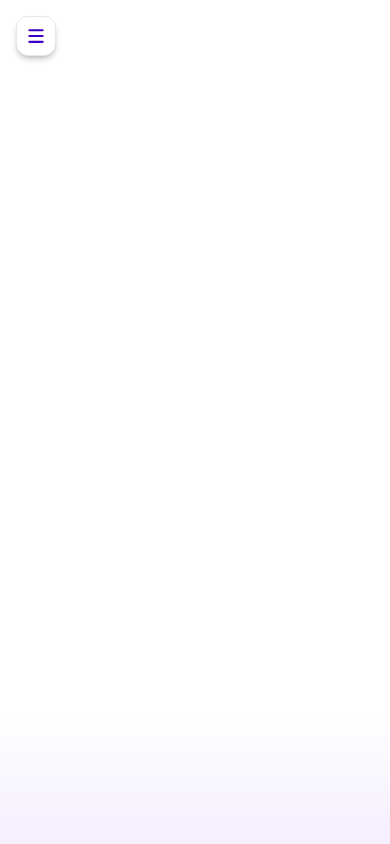
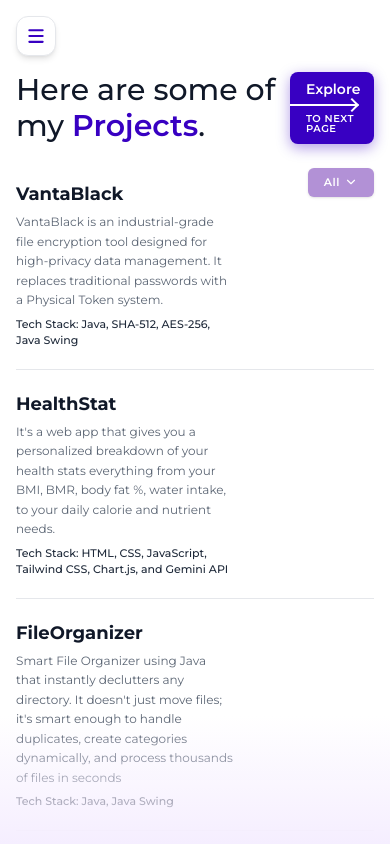
Before and after one commit to aryan1723/Personal-Portfolio, a React (Vite) app in the folder client/: page /projects in a window 390 px wide. Built offline with nearby package versions, Linux system fonts and the light colour scheme.

Commit message:
Update Projects component with new project data and UI
Refactor Projects component to include project data and enhance UI interactions.

```diff
--- a/client/src/pages/Projects.jsx
+++ b/client/src/pages/Projects.jsx
@@ -1,257 +1,190 @@
+import { useState } from 'react';
 import { motion, AnimatePresence } from 'framer-motion';
-import { NavLink } from 'react-router-dom';
-import { Github, Smile, Binoculars, GraduationCap, Award, Trophy, X, CheckCircle, AlertCircle, Loader, Menu } from 'lucide-react';
-import { useState } from 'react';
-import emailjs from '@emailjs/browser';
-import pfp from '../assets/pfp.png';
+import { ArrowRight, ChevronDown } from 'lucide-react';
+import { ExploreButton, LoadMoreButton, ShowLessButton } from '../components/Buttons';
 
-const RATE_LIMIT_MS = 60 * 60 * 1000;
+import vantaImg from '../assets/Projects/vantablack.png';
+import healthImg from '../assets/Projects/healthstat.png';
+import fileImg from '../assets/Projects/fileorganizer.png';
+import travelImg from '../assets/Projects/travelbuddy.png';
+import wordImg from '../assets/Projects/Wordsuggestor.png';
+import nomadImg from '../assets/Projects/nomaded.png';
 
-// Shared social links toolbox block
-const Toolbox = () => (
-  <div className="flex flex-col items-center">
-    <div className="grid grid-cols-2 gap-[8px] p-2 relative">
-      <div className="absolute inset-2 bg-[#caabff] blur-[25px] opacity-70 rounded-full z-0 pointer-events-none"></div>
-      <a href="https://www.linkedin.com/in/aryan-solanki1723/" target="_blank" rel="noopener noreferrer" className="w-[60px] h-[52px] flex items-center justify-center bg-[#caabff] text-white rounded-tl-[16px] rounded-tr-[3px] rounded-bl-[3px] rounded-br-[3px] hover:bg-[#b078fa] transition-colors duration-300 z-10 shadow-sm">
-        <svg xmlns="http://www.w3.org/2000/svg" width="22" height="22" viewBox="0 0 24 24" fill="white">
-          <path d="M19 0h-14c-2.761 0-5 2.239-5 5v14c0 2.761 2.239 5 5 5h14c2.762 0 5-2.239 5-5v-14c0-2.761-2.238-5-5-5zm-11 19h-3v-11h3v11zm-1.5-12.268c-.966 0-1.75-.79-1.75-1.764s.784-1.764 1.75-1.764 1.75.79 1.75 1.764-.783 1.764-1.75 1.764zm13.5 12.268h-3v-5.604c0-3.368-4-3.113-4 0v5.604h-3v-11h3v1.765c1.396-2.586 7-2.777 7 2.476v6.759z" />
-        </svg>
-      </a>
-      <a href="https://github.com/aryan1723" target="_blank" rel="noopener noreferrer" className="w-[60px] h-[52px] flex items-center justify-center bg-[#caabff] text-white rounded-tr-[16px] rounded-tl-[3px] rounded-bl-[3px] rounded-br-[3px] hover:bg-[#b078fa] transition-colors duration-300 z-10 shadow-sm">
-        <Github size={24} fill="currentColor" strokeWidth={0} />
-      </a>
-      <a href="tel:+917017580748" className="w-[60px] h-[52px] flex items-center justify-center bg-[#caabff] text-white rounded-bl-[16px] rounded-tl-[3px] rounded-tr-[3px] rounded-br-[3px] hover:bg-[#b078fa] transition-colors duration-300 z-10 shadow-sm">
-        <svg xmlns="http://www.w3.org/2000/svg" width="20" height="20" viewBox="0 0 24 24" fill="white"><path d="M6.62 10.79a15.053 15.053 0 006.59 6.59l2.2-2.2a1 1 0 011.11-.21c1.12.45 2.33.69 3.58.69a1 1 0 011 1V20a1 1 0 01-1 1A17 17 0 013 4a1 1 0 011-1h3.5a1 1 0 011 1c0 1.25.24 2.46.69 3.58a1 1 0 01-.21 1.11l-2.36 2.1z" /></svg>
-      </a>
-      <a href="mailto:aryansolanki1723@gmail.com" className="w-[60px] h-[52px] flex items-center justify-center bg-[#caabff] text-white rounded-br-[16px] rounded-tl-[3px] rounded-tr-[3px] rounded-bl-[3px] hover:bg-[#b078fa] transition-colors duration-300 z-10 shadow-sm">
-        <svg xmlns="http://www.w3.org/2000/svg" width="22" height="22" viewBox="0 0 24 24" fill="none" stroke="white" strokeWidth="2" strokeLinecap="round" strokeLinejoin="round">
-          <rect x="2" y="4" width="20" height="16" rx="2" />
-          <path d="m22 7-8.97 5.7a1.94 1.94 0 0 1-2.06 0L2 7" />
-        </svg>
-      </a>
-    </div>
-  </div>
-);
-
-const navItems = [
-  { path: '/', label: 'ABOUT ME', icon: Smile },
-  { path: '/projects', label: 'PROJECTS', icon: Binoculars },
-  { path: '/education', label: 'EDUCATION', icon: GraduationCap },
-  { path: '/certificates', label: 'CERTIFICATES', icon: Award },
-  { path: '/achievements', label: 'ACHIEVEMENTS', icon: Trophy }
+const projectsData = [
+  {
+    id: 1,
+    title: 'VantaBlack',
+    category: 'Backend',
+    description: 'VantaBlack is an industrial-grade file encryption tool designed for high-privacy data management. It replaces traditional passwords with a Physical Token system.',
+    tech: 'Java, SHA-512, AES-256, Java Swing',
+    link: 'https://github.com/aryan1723/VantaBlack',
+    image: vantaImg
+  },
+  {
+    id: 2,
+    title: 'HealthStat',
+    category: 'Frontend',
+    description: "It's a web app that gives you a personalized breakdown of your health stats everything from your BMI, BMR, body fat %, water intake, to your daily calorie and nutrient needs.",
+    tech: 'HTML, CSS, JavaScript, Tailwind CSS, Chart.js, and Gemini API',
+    link: 'https://health-stat.onrender.com/',
+    image: healthImg
+  },
+  {
+    id: 3,
+    title: 'FileOrganizer',
+    category: 'Backend',
+    description: 'Smart File Organizer using Java that instantly declutters any directory. It doesn\'t just move files; it\'s smart enough to handle duplicates, create categories dynamically, and process thousands of files in seconds',
+    tech: 'Java, Java Swing',
+    link: 'https://github.com/aryan1723/FIleOrganizer',
+    image: fileImg
+  },
+  {
+    id: 4,
+    title: 'TravelBuddy',
+    category: 'Fullstack',
+    description: 'TravelBuddy is a web-based solution designed to dismantle linguistic barriers the platform enables users to translate text from images and speech instantly, ensuring they can navigate foreign environments like menus and street signs with ease.',
+    tech: 'HTML, CSS, Google Translate API, PHP, MySQL, RESTful APIs',
+    link: 'https://travelbuddyjourneysimplifier.infinityfreeapp.com/',
+    image: travelImg
+  },
+  {
+    id: 5,
+    title: 'WordSuggestor',
+    category: 'Backend',
+    description: "An incredibly fast, algorithmically-driven predictive text and autocorrect engine. Implements custom Trie Data Structures to analyze prefixes and suggest highly probable word completions instantly during keystrokes.",
+    tech: 'Java, Data Structures, Trie Trees',
+    link: 'https://github.com/aryan1723/WordSuggestor',
+    image: wordImg
+  },
+  {
+    id: 6,
+    title: 'Nomad Academy',
+    category: 'Fullstack',
+    description: "Nomad Academy is a full-stack educational solution engineered to bridge the digital divide by delivering modern classroom experiences to students in high-altitude or remote regions with intermittent internet access.",
+    tech: 'React, Node.js, Express, MongoDB',
+    link: 'https://github.com/aryan1723/Nomaded',
+    image: nomadImg
+  }
 ];
 
-// ── Mobile Hamburger Drawer ──────────────────────────────
-const MobileMenu = ({ onClose }) => {
+const Projects = () => {
+  const [hoveredProject, setHoveredProject] = useState(null);
+  const [mousePos, setMousePos] = useState({ x: 0, y: 0 });
+  const [filterMode, setFilterMode] = useState('All');
+  const [isFilterOpen, setIsFilterOpen] = useState(false);
+  const [visibleCount, setVisibleCount] = useState(4);
+
+  const handleMouseMove = (e) => {
+    setMousePos({ x: e.clientX + 20, y: e.clientY - 150 });
+  };
+
+  const filteredProjects = projectsData.filter(p => filterMode === 'All' || p.category === filterMode);
+  const categories = ['All', ...new Set(projectsData.map(p => p.category))];
+
   return (
     <motion.div
-      initial={{ opacity: 0, y: -20 }}
+      initial={{ opacity: 0, y: 20 }}
       animate={{ opacity: 1, y: 0 }}
       exit={{ opacity: 0, y: -20 }}
-      transition={{ duration: 0.25 }}
-      className="fixed inset-0 z-50 bg-white flex flex-col"
+      transition={{ duration: 0.5 }}
+      className="w-full min-h-full flex flex-col relative"
+      onMouseMove={handleMouseMove}
     >
-      {/* Header */}
-      <div className="flex items-center justify-between px-6 py-5 border-b border-gray-100">
-        <div className="flex items-center gap-3">
-          <img src={pfp} alt="Profile" className="w-10 h-10 rounded-full object-cover border-2 border-[#c8a2fc]" />
-          <span className="font-bold text-[#3800c2] tracking-wider text-sm">ARYAN SOLANKI</span>
-        </div>
-        <button onClick={onClose} className="p-2 rounded-full hover:bg-gray-100 transition-colors">
-          <X size={22} strokeWidth={2.5} />
-        </button>
+      <div className="flex justify-between items-start w-full mb-4 mt-2">
+        <h1 className="text-3xl font-medium ">
+          Here are some of my <span className="text-[#3800c2] font-semibold">Projects</span>.
+        </h1>
+        <ExploreButton to="/education" />
       </div>
 
-      {/* Nav */}
-      <nav className="flex-1 px-6 pt-6 flex flex-col gap-1">
-        {navItems.map((item) => (
-          <NavLink
-            key={item.path}
-            to={item.path}
-            onClick={onClose}
-            className={({ isActive }) =>
-              `flex items-center gap-4 px-4 py-3 rounded-xl text-[14px] font-bold tracking-widest transition-colors ${isActive ? 'bg-[#f0e8ff] text-[#3800c2]' : 'text-gray-700 hover:bg-gray-50'}`
-            }
+      <div className="flex flex-col w-full relative">
+        <div className="absolute top-[8px] right-0 z-20">
+          <div className="relative">
+            <button
+              onClick={() => setIsFilterOpen(!isFilterOpen)}
+              className="flex items-center text-[11px] font-semibold tracking-wider bg-[#b291d6] text-white px-4 py-1.5 rounded-md shadow-sm hover:bg-[#a27acb] transition-colors"
+            >
+              {filterMode} <ChevronDown size={14} className="ml-1" />
+            </button>
+            {isFilterOpen && (
+              <div className="absolute top-full right-0 mt-2 bg-white rounded-md shadow-xl border border-gray-100 py-2 min-w-[120px]">
+                {categories.map(cat => (
+                  <div
+                    key={cat}
+                    onClick={() => { setFilterMode(cat); setIsFilterOpen(false); setVisibleCount(4); }}
+                    className="px-4 py-2 hover:bg-gray-50 text-[11px] cursor-pointer text-gray-700 font-medium"
+                  >
+                    {cat}
+                  </div>
+                ))}
+              </div>
+            )}
+          </div>
+        </div>
+
+        {filteredProjects.slice(0, visibleCount).map((project, index) => (
+          <a
+            key={project.id}
+            href={project.link}
+            target="_blank"
+            rel="noopener noreferrer"
+            className={`py-[20px] group cursor-pointer transition-all duration-300 relative block ${index !== Math.min(filteredProjects.length, visibleCount) - 1 ? 'border-b border-gray-200' : ''}`}
+            onMouseEnter={() => setHoveredProject(project)}
+            onMouseLeave={() => setHoveredProject(null)}
           >
-            {({ isActive }) => (
-              <>
-                <item.icon size={20} strokeWidth={isActive ? 3 : 2} />
-                {item.label}
-              </>
-            )}
-          </NavLink>
+            <div className="flex justify-between items-start w-full pr-[140px]">
+              <div className="flex flex-col w-full">
+                <h3 className="text-lg font-bold mb-1 text-gray-900 group-hover:text-[#3800c2] transition-colors">{project.title}</h3>
+                <p className="text-gray-600 text-[12px] leading-relaxed mb-1.5 opacity-90 group-hover:opacity-100 transition-opacity whitespace-pre-wrap">
+                  {project.description}
+                </p>
+                <p className="text-gray-800 font-medium text-[11px]">Tech Stack: {project.tech}</p>
+              </div>
+
+              <div className="absolute right-0 top-1/2 -translate-y-1/2 opacity-0 -translate-x-2 group-hover:opacity-100 group-hover:translate-x-0 transition-all duration-500 ease-out flex items-center justify-center">
+                <ArrowRight size={24} className="text-[#3800c2]" />
+              </div>
+            </div>
+          </a>
         ))}
-      </nav>
+      </div>
 
-      {/* Toolbox */}
-      <div className="px-6 pb-4 flex justify-center">
-        <Toolbox />
+      <div className="mt-auto flex justify-center w-full pt-12 pb-8 gap-12 z-30 relative overflow-visible">
+        {visibleCount < filteredProjects.length && (
+          <LoadMoreButton onClick={() => setVisibleCount(prev => prev + 2)} text="View more" />
+        )}
+        {visibleCount > 4 && (
+          <ShowLessButton onClick={() => setVisibleCount(4)} text="Show less" />
+        )}
       </div>
+
+      {/* Floating Image Preview on Hover */}
+      <AnimatePresence>
+        {hoveredProject && (
+          <motion.div
+            initial={{ opacity: 0, scale: 0.8, rotate: -5 }}
+            animate={{ opacity: 1, scale: 1, rotate: 0 }}
+            exit={{ opacity: 0, scale: 0.8, rotate: 5 }}
+            transition={{ type: "spring", stiffness: 300, damping: 20 }}
+            className="fixed pointer-events-none z-50 w-72 h-48 rounded-xl overflow-hidden shadow-2xl border-4 border-white"
+            style={{
+              left: mousePos.x,
+              top: mousePos.y,
+            }}
+          >
+            <img
+              src={hoveredProject.image}
+              alt={hoveredProject.title}
+              className="w-full h-full object-cover"
+            />
+            {/* Overlay Gradient */}
+            <div className="absolute inset-0 bg-gradient-to-t from-[#3800c2]/40 to-transparent"></div>
+          </motion.div>
+        )}
+      </AnimatePresence>
+
     </motion.div>
   );
 };
 
-// ── Desktop Sidebar ──────────────────────────────────────
-const Sidebar = () => {
-  const [isContactOpen, setIsContactOpen] = useState(false);
-  const [isMobileMenuOpen, setIsMobileMenuOpen] = useState(false);
-  const [formData, setFormData] = useState({ name: '', email: '', subject: '', message: '' });
-  const [honeypot, setHoneypot] = useState('');
-  const [sending, setSending] = useState(false);
-  const [sent, setSent] = useState(false);
-  const [sendError, setSendError] = useState(false);
-  const [rateLimited, setRateLimited] = useState(() => {
-    const last = localStorage.getItem('contact_last_sent');
-    return last && Date.now() - Number(last) < RATE_LIMIT_MS;
-  });
-  const [cooldownLeft, setCooldownLeft] = useState(() => {
-    const last = localStorage.getItem('contact_last_sent');
-    if (!last) return 0;
-    const remaining = RATE_LIMIT_MS - (Date.now() - Number(last));
-    return remaining > 0 ? Math.ceil(remaining / 60000) : 0;
-  });
-
-  const handleChange = (e) => setFormData(prev => ({ ...prev, [e.target.name]: e.target.value }));
-
-  const handleSubmit = async (e) => {
-    e.preventDefault();
-    if (honeypot) return;
-    const last = localStorage.getItem('contact_last_sent');
-    if (last && Date.now() - Number(last) < RATE_LIMIT_MS) {
-      const mins = Math.ceil((RATE_LIMIT_MS - (Date.now() - Number(last))) / 60000);
-      setCooldownLeft(mins);
-      setRateLimited(true);
-      return;
-    }
-    setSending(true); setSent(false); setSendError(false);
-    try {
-      await emailjs.send(
-        import.meta.env.VITE_EMAILJS_SERVICE_ID,
-        import.meta.env.VITE_EMAILJS_TEMPLATE_ID,
-        { from_name: formData.name, from_email: formData.email, subject: formData.subject, message: formData.message, to_email: 'aryansolanki1723@gmail.com' },
-        import.meta.env.VITE_EMAILJS_PUBLIC_KEY
-      );
-      localStorage.setItem('contact_last_sent', String(Date.now()));
-      setSent(true); setRateLimited(false);
-      setFormData({ name: '', email: '', subject: '', message: '' });
-      setTimeout(() => setSent(false), 4000);
-    } catch {
-      setSendError(true);
-      setTimeout(() => setSendError(false), 4000);
-    } finally {
-      setSending(false);
-    }
-  };
-
-  return (
-    <>
-      {/* ── Mobile Hamburger Button (visible only on mobile) ── */}
-      <button
-        onClick={() => setIsMobileMenuOpen(true)}
-        className="md:hidden fixed top-4 left-4 z-40 w-10 h-10 flex items-center justify-center bg-white border border-gray-200 rounded-xl shadow-md hover:bg-gray-50 transition-colors"
-        aria-label="Open menu"
-      >
-        <Menu size={20} strokeWidth={2.5} className="text-[#3800c2]" />
-      </button>
-
-      {/* ── Mobile Drawer ── */}
-      <AnimatePresence>
-        {isMobileMenuOpen && <MobileMenu onClose={() => setIsMobileMenuOpen(false)} />}
-      </AnimatePresence>
-
-      {/* ── Desktop Sidebar (hidden on mobile) ── */}
-      <aside className="hidden md:flex w-80 h-full border-r border-gray-200 flex-col justify-between shrink-0 bg-white z-20 overflow-hidden relative">
-        <div className="flex-1 w-full flex flex-col items-center justify-evenly py-6">
-          {/* Profile Section */}
-          <div className="flex flex-col items-center">
-            <div className="w-38 h-38 rounded-full overflow-hidden border-4 border-[#F3F4F6] shadow-[0_0_30px_rgba(140,82,255,0.4)] relative group transition-shadow duration-500">
-              <img src={pfp} alt="Profile" className="w-full h-full object-cover group-hover:scale-105 transition-transform duration-500 relative z-10" />
-              <div className="absolute inset-0 bg-white/20 backdrop-blur-sm opacity-0 group-hover:opacity-100 transition-opacity duration-300 z-20 pointer-events-none rounded-full"></div>
-            </div>
-          </div>
-
-          {/* Navigation */}
-          <nav className="w-full flex justify-center">
-            <div className="flex flex-col gap-1 items-start w-[160px]">
-              {navItems.map((item) => (
-                <NavLink
-                  key={item.path}
-                  to={item.path}
-                  className={({ isActive }) =>
-                    `flex items-center text-[14px] font-inter font-semibold tracking-widest transition-colors duration-300 relative group h-8 ${isActive ? 'text-[#3800c2]' : 'text-gray-900 hover:text-[#3800c2]'}`
-                  }
-                >
-                  {({ isActive }) => (
-                    <div className="flex flex-row items-center w-full relative">
-                      <item.icon size={21} strokeWidth={isActive ? 3 : 2.5} className="z-10 transition-colors duration-300" />
-                      <div className={`absolute left-[40px] w-[2.5px] h-[22px] rounded-full bg-[#3800c2] transition-all duration-300 ease-out origin-center ${isActive ? 'opacity-50 scale-y-100' : 'opacity-0 scale-y-0'}`}></div>
-                      <span className={`ml-6 transition-transform duration-300 font-bold ease-in-out ${isActive ? 'translate-x-3 text-[16px]' : 'translate-x-0 text-[15px]'}`}>{item.label}</span>
-                    </div>
-                  )}
-                </NavLink>
-              ))}
-            </div>
-          </nav>
-
-          {/* Toolbox */}
-          <Toolbox />
-        </div>
-
-        {/* Contact Form / Button */}
-        <AnimatePresence>
-          {isContactOpen ? (
-            <motion.div
-              initial={{ y: "100%" }} animate={{ y: 0 }} exit={{ y: "100%" }}
-              transition={{ type: "spring", damping: 25, stiffness: 200 }}
-              className="absolute inset-x-0 bottom-0 z-30 bg-white rounded-t-[30px] border border-gray-300 shadow-[0_-10px_40px_rgba(0,0,0,0.1)] flex flex-col pt-0 pb-6 px-0 overflow-hidden"
-              style={{ height: '520px' }}
-            >
-              <div className="absolute -top-[500px] left-0 right-0 h-[500px] bg-white/40 backdrop-blur-md z-[-1] pointer-events-none" />
-              <div className="w-full bg-[#c8a2fc] py-3 flex items-center justify-between px-6 mb-4">
-                <span className="text-white font-semibold text-xs tracking-widest text-center w-full">CONTACT</span>
-                <button onClick={() => setIsContactOpen(false)} className="absolute right-4 text-white hover:text-gray-200">
-                  <X size={16} strokeWidth={3} />
-                </button>
-              </div>
-              <form onSubmit={handleSubmit} className="px-6 space-y-3 flex-1 overflow-y-auto">
-                <div><label className="block text-[11px] font-bold text-gray-800 mb-1">Name</label><input name="name" value={formData.name} onChange={handleChange} required type="text" className="w-full px-3 py-2 bg-[#f0f0f0] border border-gray-300 rounded-md text-sm focus:outline-none focus:border-[#c8a2fc] transition-colors" /></div>
-                <div><label className="block text-[11px] font-bold text-gray-800 mb-1">Email</label><input name="email" value={formData.email} onChange={handleChange} required type="email" className="w-full px-3 py-2 bg-[#f0f0f0] border border-gray-300 rounded-md text-sm focus:outline-none focus:border-[#c8a2fc] transition-colors" /></div>
-                <div><label className="block text-[11px] font-bold text-gray-800 mb-1">Subject</label><input name="subject" value={formData.subject} onChange={handleChange} required type="text" className="w-full px-3 py-2 bg-[#f0f0f0] border border-gray-300 rounded-md text-sm focus:outline-none focus:border-[#c8a2fc] transition-colors" /></div>
-                <div><label className="block text-[11px] font-bold text-gray-800 mb-1">Message</label><textarea name="message" value={formData.message} onChange={handleChange} required rows="4" className="w-full px-3 py-2 bg-[#f0f0f0] border border-gray-300 rounded-md text-sm focus:outline-none focus:border-[#c8a2fc] transition-colors resize-none"></textarea></div>
-                <div className="pt-2 pb-2">
-                  <input type="text" name="_hp_field" value={honeypot} onChange={(e) => setHoneypot(e.target.value)} style={{ display: 'none' }} tabIndex={-1} autoComplete="off" />
-                  {sent && <div className="flex items-center gap-2 text-green-600 text-xs font-semibold mb-2"><CheckCircle size={14} /> Message sent successfully!</div>}
-                  {sendError && <div className="flex items-center gap-2 text-red-500 text-xs font-semibold mb-2"><AlertCircle size={14} /> Failed to send. Please try again.</div>}
-                  {rateLimited && <div className="flex items-center gap-2 text-amber-600 text-xs font-semibold mb-2"><AlertCircle size={14} /> Please wait {cooldownLeft}m before sending again.</div>}
-                  <button type="submit" disabled={sending || rateLimited} className="w-full py-2.5 bg-[#c8a2fc] hover:bg-[#b078fa] disabled:opacity-60 disabled:cursor-not-allowed text-white rounded-md font-semibold text-xs tracking-widest transition-colors shadow-sm flex items-center justify-center gap-2">
-                    {sending ? <><Loader size={14} className="animate-spin" /> SENDING...</> : 'SEND'}
-                  </button>
-                </div>
-              </form>
-            </motion.div>
-          ) : (
-            <div className="w-full mt-auto sticky bottom-0 z-10 bg-white">
-              <button
-                onClick={() => setIsContactOpen(true)}
-                className="w-full py-2 bg-[#c8a2fc] hover:bg-[#b078fa] border-t border-l border-r border-black text-white font-semibold tracking-widest text-[13px] transition-all duration-300 rounded-t-[30px] rounded-b-none border-b-0 shadow-[0_-2px_10px_rgba(0,0,0,0.05)]"
-              >
-                CONTACT
-              </button>
-            </div>
-          )}
-        </AnimatePresence>
-
-        {/* Blur overlay */}
-        <AnimatePresence>
-          {isContactOpen && (
-            <motion.div initial={{ opacity: 0 }} animate={{ opacity: 1 }} exit={{ opacity: 0 }}
-              className="absolute top-0 left-0 right-0 bottom-[520px] bg-white/50 backdrop-blur-[8px] z-20 pointer-events-none"
-            />
-          )}
-        </AnimatePresence>
-      </aside>
-    </>
-  );
-};
-
-export default Sidebar;
+export default Projects;
```
